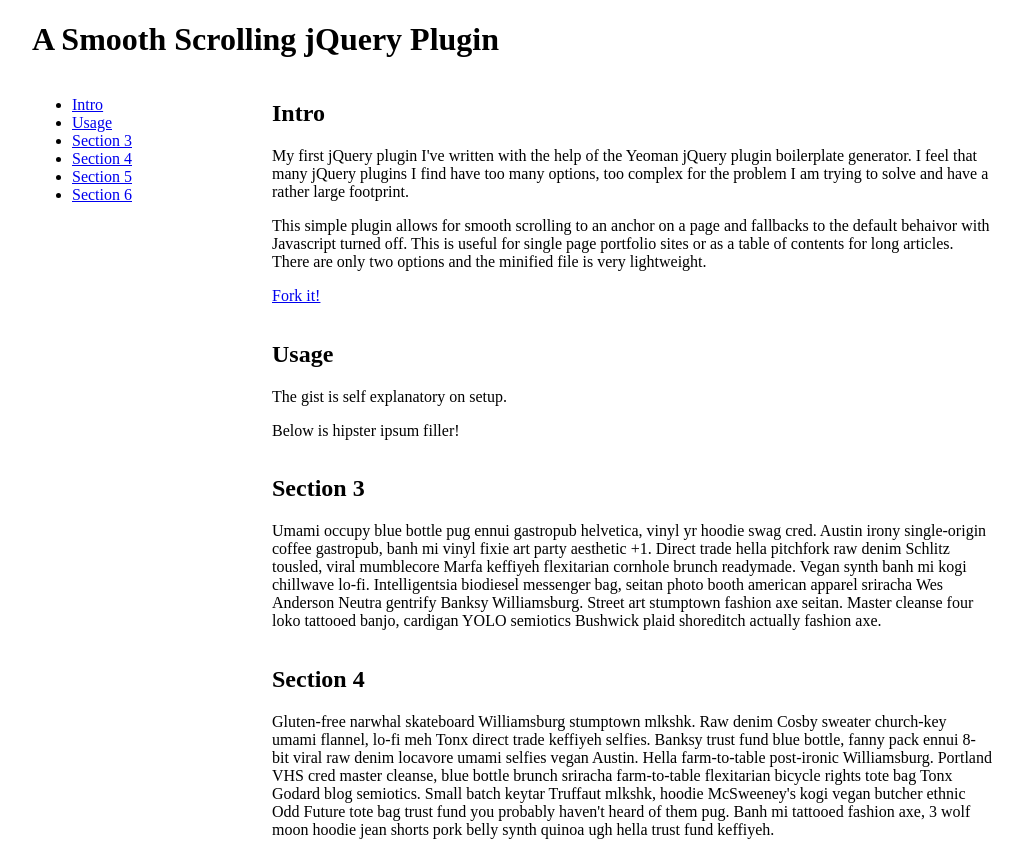
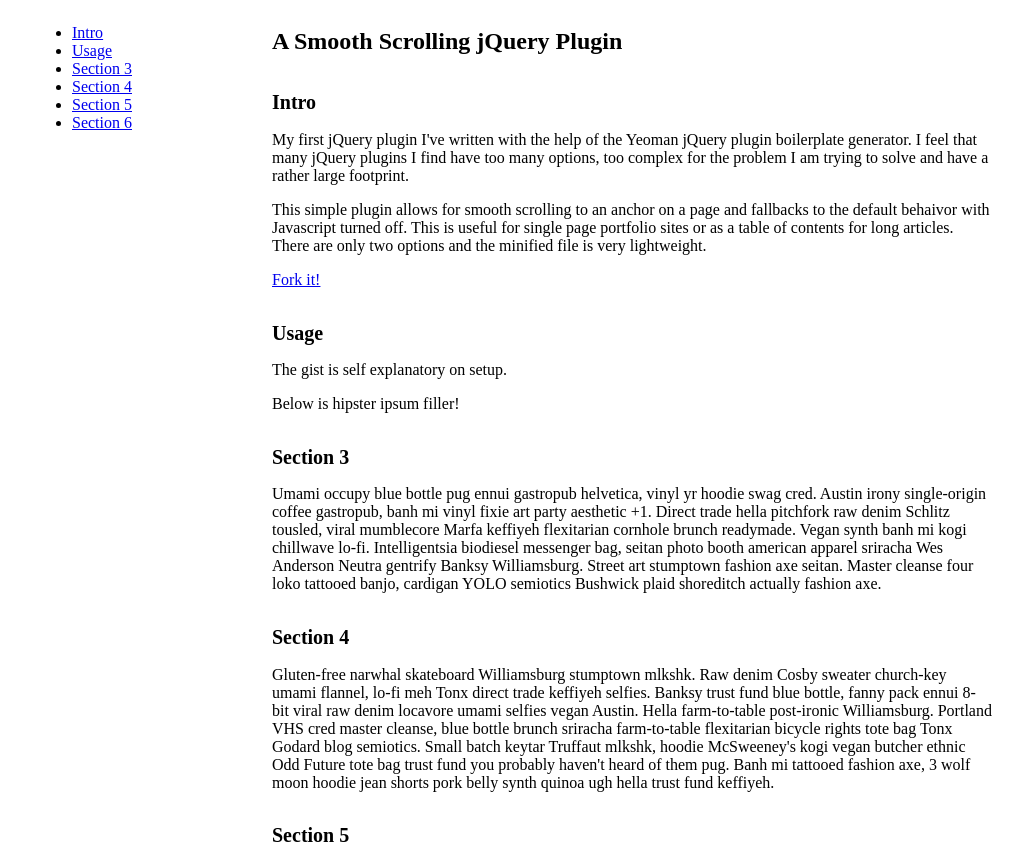
Before and after one commit to nicklauftw/a-smooth-scroll, a plain HTML site: page index.html in a window 1280 px wide. Shown: the top 850 px of the page, without its empty margins (128-1151 px from the left). Drawn offline with nearby package versions, Linux system fonts and the light colour scheme.

```diff
--- a/index.html
+++ b/index.html
@@ -24,11 +24,19 @@
 			section:last-child {
 				margin-bottom: 600px;
 			}
+
+			h1 {
+				font-size: 1.5em;
+			}
+
+			h2 {
+				font-size: 1.25em;
+			}
+
 		</style>
 	</head>
 	<body>
 		<div class="container">
-			<h1>A Smooth Scrolling jQuery Plugin</h1>
 			<nav>
 				<ul id="smooth-scroll">
 					<li><a title="intro" href="#intro">Intro</a></li>
@@ -39,6 +47,10 @@
 					<li><a title="section6" href="#section6">Section 6</a></li>
 				</ul>
 			</nav>
+
+			<section>
+				<h1>A Smooth Scrolling jQuery Plugin</h1>
+			</section>
 
 			<section>
 				<a id="intro"><h2>Intro</h2></a>
```
